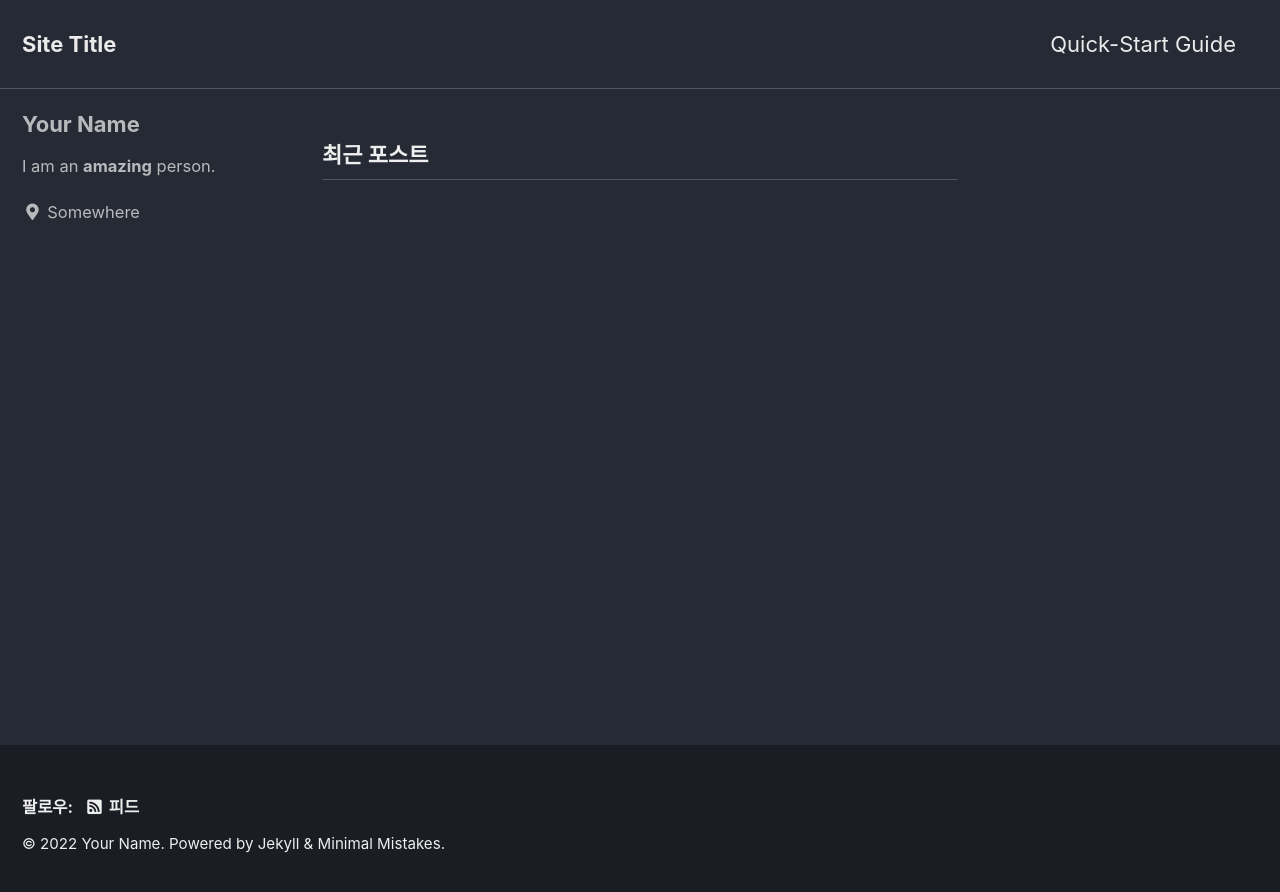
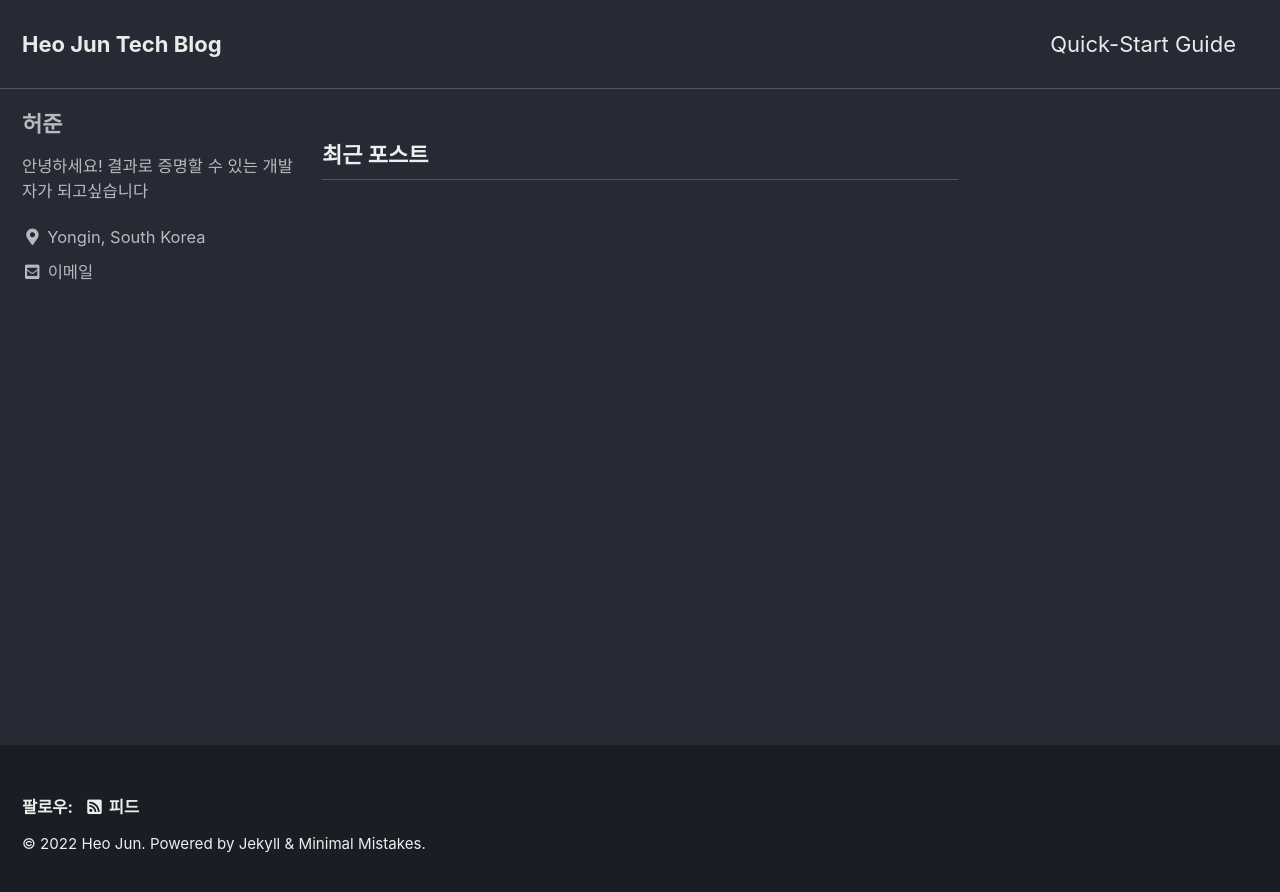
Before and after one commit to heojun990322/heojun990322.github.io, a Jekyll site: the page built from index.html, in a window 1280 px wide. Shown: the top 892 px of the page. Built offline with Jekyll 4.4.1, drawn with Linux system fonts in a browser that asks for light colours; cached includes are drawn as plain includes; the list of posts is cut into pages by our own code.

Commit message:
Update _config
profile info

```diff
--- a/_config.yml
+++ b/_config.yml
@@ -16,11 +16,11 @@ minimal_mistakes_skin    : "dark" # "air", "aqua", "contrast", "dark", "dirt", "
 
 # Site Settings
 locale                   : "ko-KR"
-title                    : "Site Title"
+title                    : "Heo Jun Tech Blog"
 title_separator          : "-"
 subtitle                 : # site tagline that appears below site title in masthead
-name                     : "Your Name"
-description              : "An amazing website."
+name                     : "Heo Jun"
+description              : "블로그에 오신 것을 환영합니다!"
 url                      : # the base hostname & protocol for your site e.g. "https://mmistakes.github.io"
 baseurl                  : # the subpath of your site, e.g. "/blog"
 repository               : # GitHub username/repo-name e.g. "mmistakes/minimal-mistakes"
@@ -102,11 +102,11 @@ analytics:
 
 # Site Author
 author:
-  name             : "Your Name"
+  name             : "허준"
   avatar           : # path of avatar image, e.g. "/assets/images/bio-photo.jpg"
-  bio              : "I am an **amazing** person."
-  location         : "Somewhere"
-  email            :
+  bio              : "안녕하세요! 결과로 증명할 수 있는 개발자가 되고싶습니다"
+  location         : "Yongin, South Korea"
+  email            : "heojun990322@gmail.com"
   links:
     - label: "Email"
       icon: "fas fa-fw fa-envelope-square"
```
